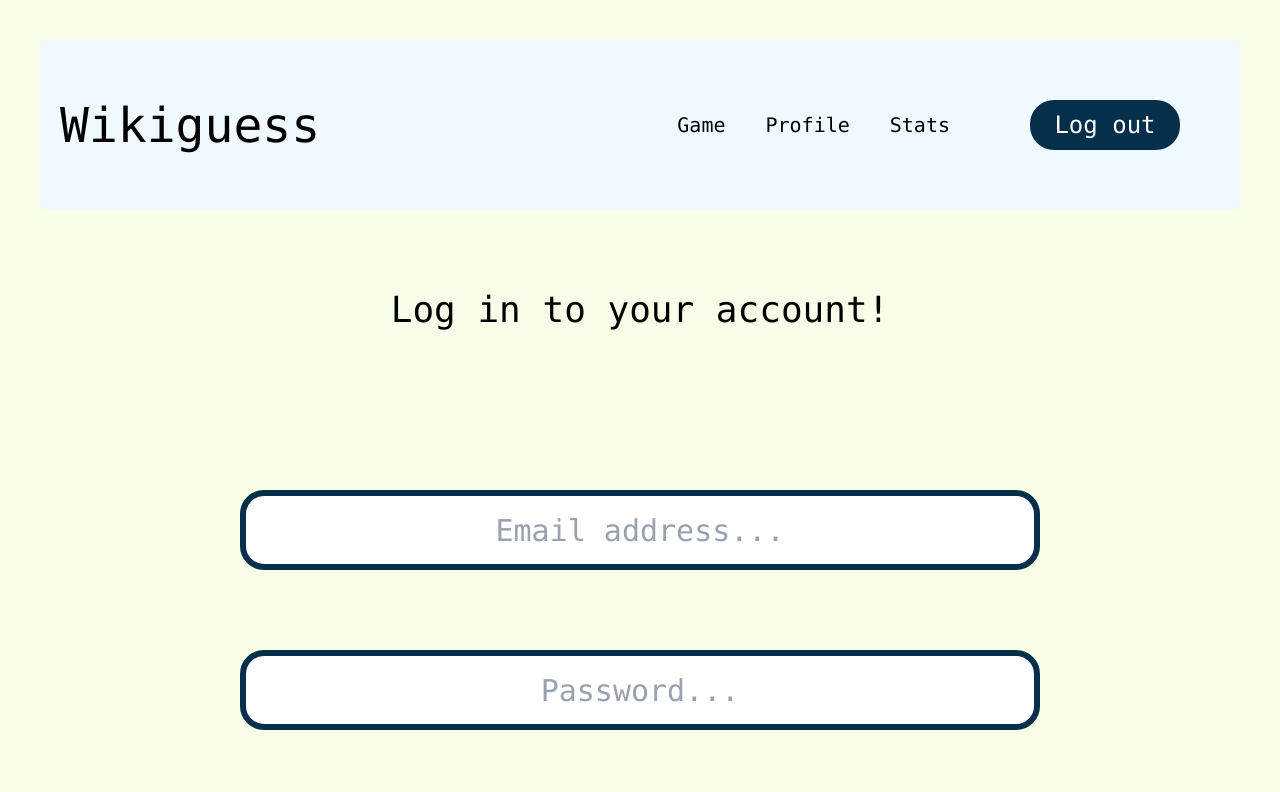
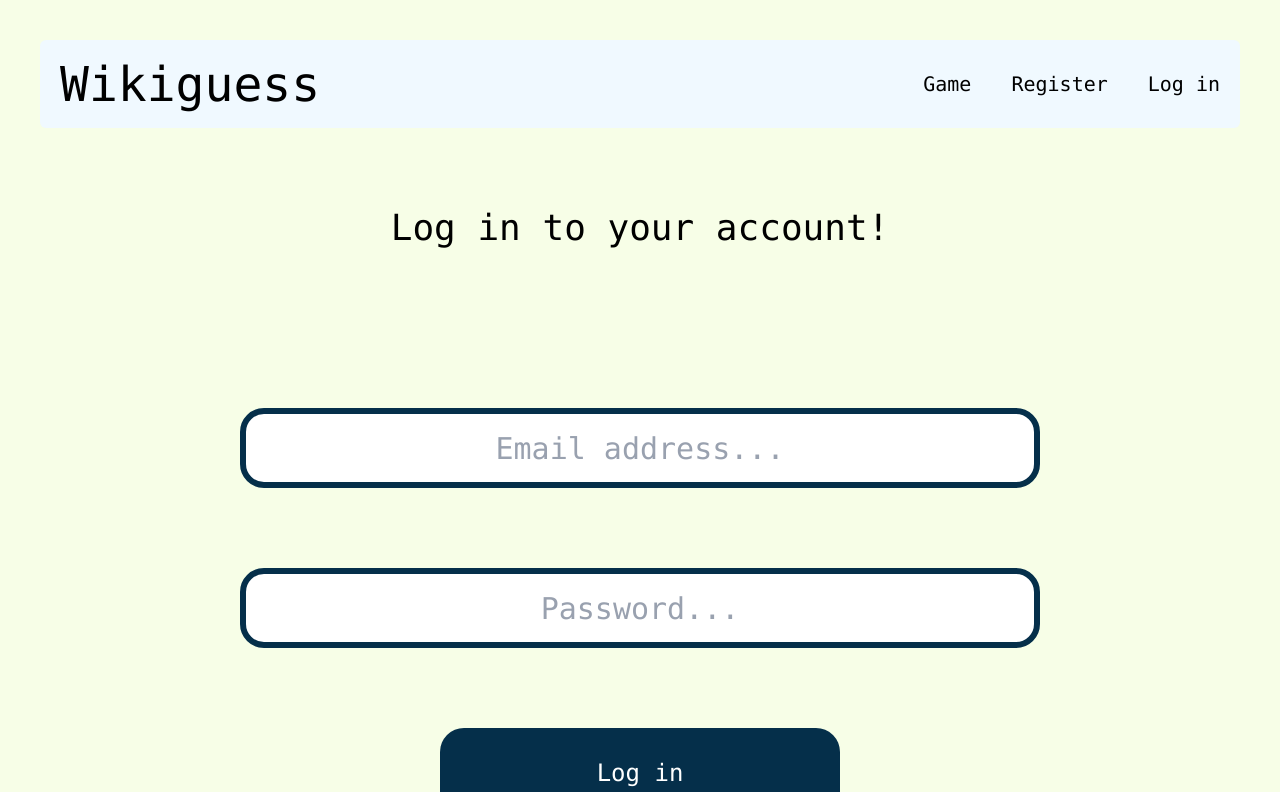
Before and after one commit to zium1337/wikiguess, a React (Vite) app in the folder frontend/: page /login in a window 1280 px wide. Shown: the top 792 px of the page. Built offline with nearby package versions, Linux system fonts and the light colour scheme.

Commit message:
Implemented preventing access via direct URL if not authenticated

```diff
--- a/frontend/src/App.tsx
+++ b/frontend/src/App.tsx
@@ -9,6 +9,8 @@ import Layout from "./components/Layout";
 import NotFound from "./pages/NotFound";
 import { LoadingProvider } from "./store/LoadingContext";
 import { AuthProvider } from "./store/AuthContext";
+import RequireAuth from "./components/AuthComponents/RequireAuth";
+import RequireGuest from "./components/AuthComponents/RequireGuest";
 
 function App() {
   return (
@@ -19,10 +21,14 @@ function App() {
             <Route element={<Layout />}>
               <Route path="/" element={<Game />} />
               <Route path="/game" element={<Game />} />
-              <Route path="/register" element={<Register />} />
-              <Route path="/login" element={<Login />} />
-              <Route path="/profile" element={<Profile />} />
-              <Route path="/stats" element={<Stats />} />
+              <Route element={<RequireGuest />}>
+                <Route path="/register" element={<Register />} />
+                <Route path="/login" element={<Login />} />
+              </Route>
+              <Route element={<RequireAuth />}>
+                <Route path="/profile" element={<Profile />} />
+                <Route path="/stats" element={<Stats />} />
+              </Route>
               <Route path="/404" element={<NotFound />} />
               <Route path="*" element={<Navigate to="/404" replace />} />
             </Route>
--- /dev/null
+++ b/frontend/src/components/AuthComponents/RequireAuth.tsx
@@ -0,0 +1,12 @@
+import { Navigate, Outlet } from "react-router-dom";
+import { useAuth } from "../../store/AuthContext";
+
+function RequireAuth() {
+  const { isAuthenticated, isReady } = useAuth();
+
+  if (!isReady) return null;
+  if (!isAuthenticated) return <Navigate to="/login" replace />;
+  return <Outlet />;
+}
+
+export default RequireAuth;
--- /dev/null
+++ b/frontend/src/components/AuthComponents/RequireGuest.tsx
@@ -0,0 +1,12 @@
+import { Navigate, Outlet } from "react-router-dom";
+import { useAuth } from "../../store/AuthContext";
+
+function RequireGuest() {
+  const { isAuthenticated, isReady } = useAuth();
+
+  if (!isReady) return null;
+  if (isAuthenticated) return <Navigate to="/" replace />;
+  return <Outlet />;
+}
+
+export default RequireGuest;
--- a/frontend/src/components/Header.tsx
+++ b/frontend/src/components/Header.tsx
@@ -1,10 +1,9 @@
 import { Link } from "react-router-dom";
 import AppButton from "./AppButton";
+import { useAuth } from "../store/AuthContext";
 
 const Header = () => {
-  // mock for now
-  // will later implement preventing access via direct URL if not authenticated)
-  const isLoggedIn = true;
+  const { isAuthenticated } = useAuth();
 
   return (
     <header className="mb-20">
@@ -16,14 +15,14 @@ const Header = () => {
         <nav className="flex gap-10 items-center">
           <Link to="/game">Game</Link>
 
-          {!isLoggedIn && (
+          {!isAuthenticated && (
             <>
               <Link to="/register">Register</Link>
               <Link to="/login">Log in</Link>
             </>
           )}
 
-          {isLoggedIn && (
+          {isAuthenticated && (
             <>
               <Link to="/profile">Profile</Link>
               <Link to="/stats">Stats</Link>
```
